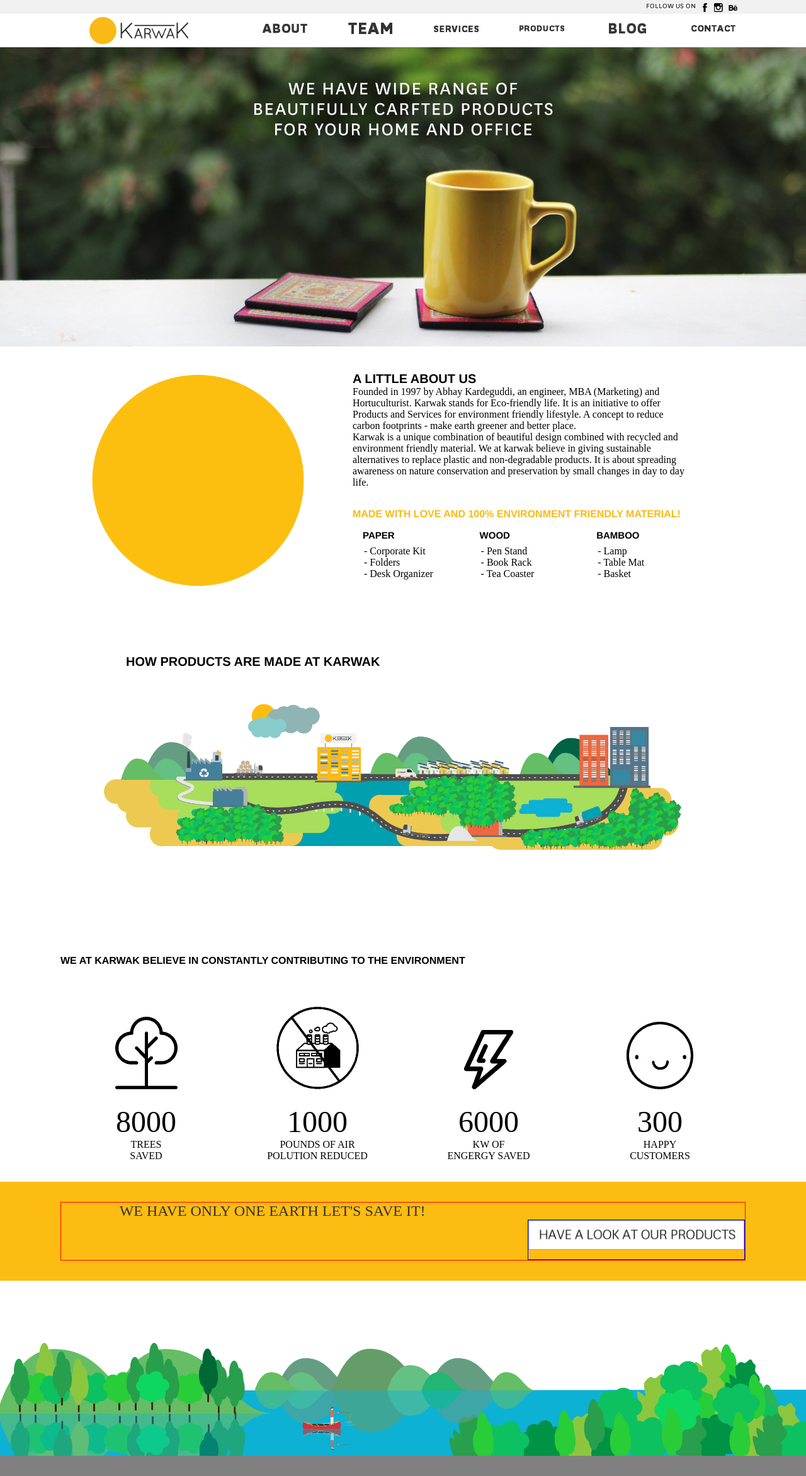
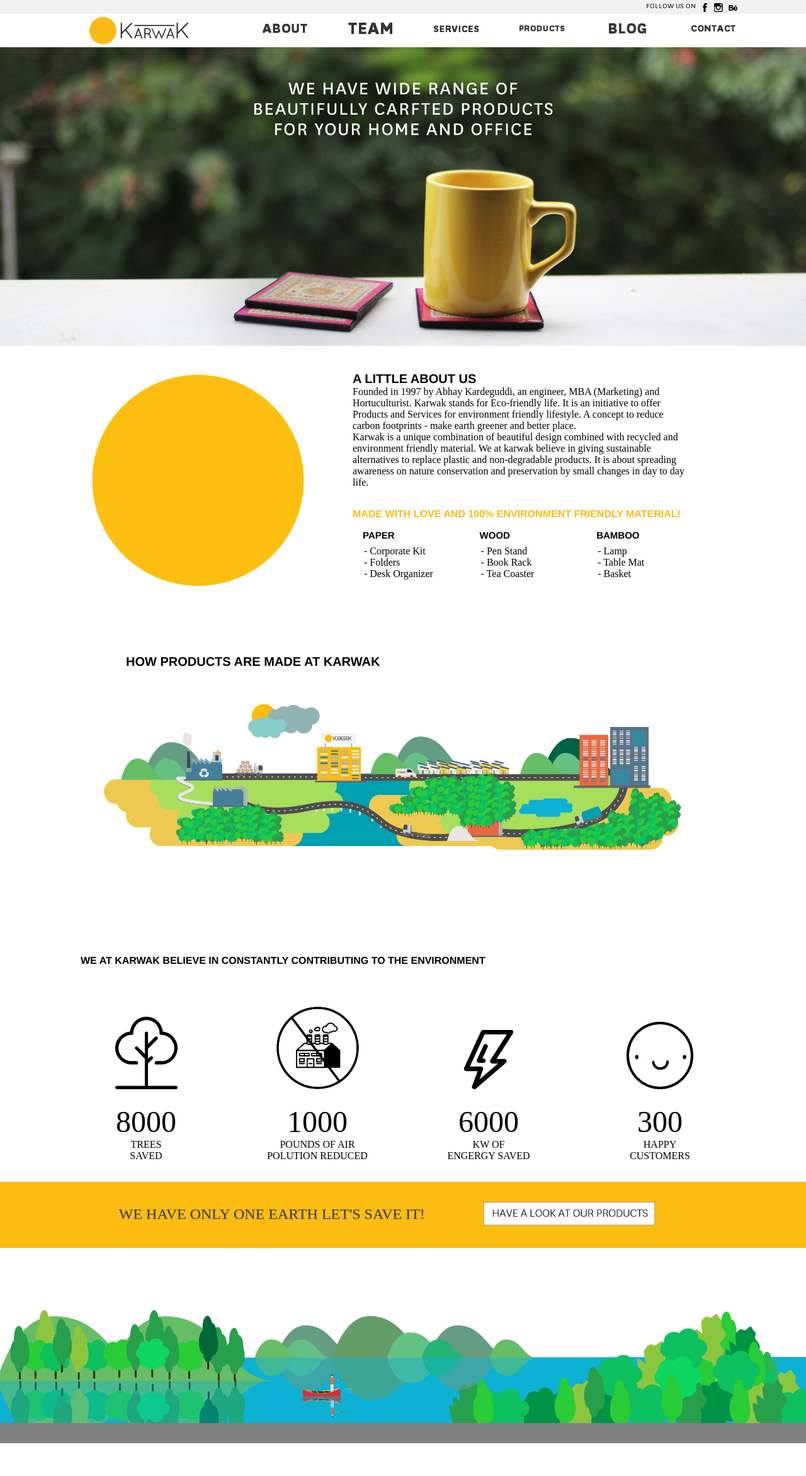
Before and after one commit to guttikar/newkarwak, a Jekyll site: the page built from index.html, in a window 1280 px wide. Shown: the whole page at 63% size. Built offline with Jekyll 4.4.1, drawn with Linux system fonts in a browser that asks for light colours; nearby versions of some CDN libraries; after the commit the page ends 2291 px from its top, so only the background shows below that.

Commit message:
Changed some padding and formatting of "look at our products"

```diff
--- a/_sass/_home.scss
+++ b/_sass/_home.scss
@@ -71,7 +71,8 @@
 	@include outer-container;
 
 	h3 {
-		padding: 2*$spacing-unit 0;
+		padding: 2*$spacing-unit 0 2*$spacing-unit $spacing-unit;
+
 	}
 	.saved {
 		@include row(table);
@@ -102,35 +103,49 @@
 
 }
 
+
+@include media($mobile) {
+	.saved {
+		display: block;
+		float: left;
+		.achivement {
+			display: inline-block;
+			@include span-columns(6 of 12);
+		}
+	}
+}
+
 .yellow-band {
-	@include row();
+	// @include row();
 	background-color: $brand-color;
 	padding: $spacing-unit;
 	margin-top: $spacing-unit;
 
 
 	.products-link {
-		border: 1px solid red;
-
+		// border: 1px solid red;
+		padding: 0;
 		@include outer-container;
 		div {
 			@include shift(1);
+			float: left;
 			text-transform: uppercase;
 			font-size: 1.5em;
 			font-weight: 200;
 			color: #333;
-
+			// border: 1px solid green;
+			padding: 0.25em 0;
 		}
 
 		a {
-			@include span-columns(4);
-			@include shift(-1);
-			border: 1px solid blue;
-			float: right;
+			@include span-columns(3);
+			@include shift(1);
+			// border: 1px solid blue;
+			float: left;
 
 			display: block;
 			// vertical-align: center;
-			height: 4rem;
+			height: 2.5625em;
 
 			background: url(../img/home/look.png) no-repeat;
 			background-size: contain;
```
